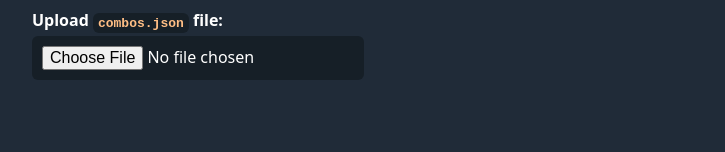
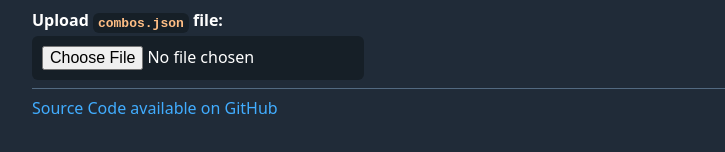
Before and after one commit to TheJaredWilcurt/clippi-timing, a plain HTML site: page index.html in a window 1280 px wide. Shown: the part 76-228 px from the top of the page, without its empty margins (208-933 px from the left). Drawn offline with nearby package versions, Linux system fonts and the light colour scheme.

Commit message:
Update index.html

```diff
--- a/index.html
+++ b/index.html
@@ -122,6 +122,8 @@
           </tbody>
         </table>
       </template>
+      <hr />
+      <a href="https://github.com/TheJaredWilcurt/clippi-timing">Source Code available on GitHub</a>
     </div>
     <script>
       const app = Vue.createApp({
```
